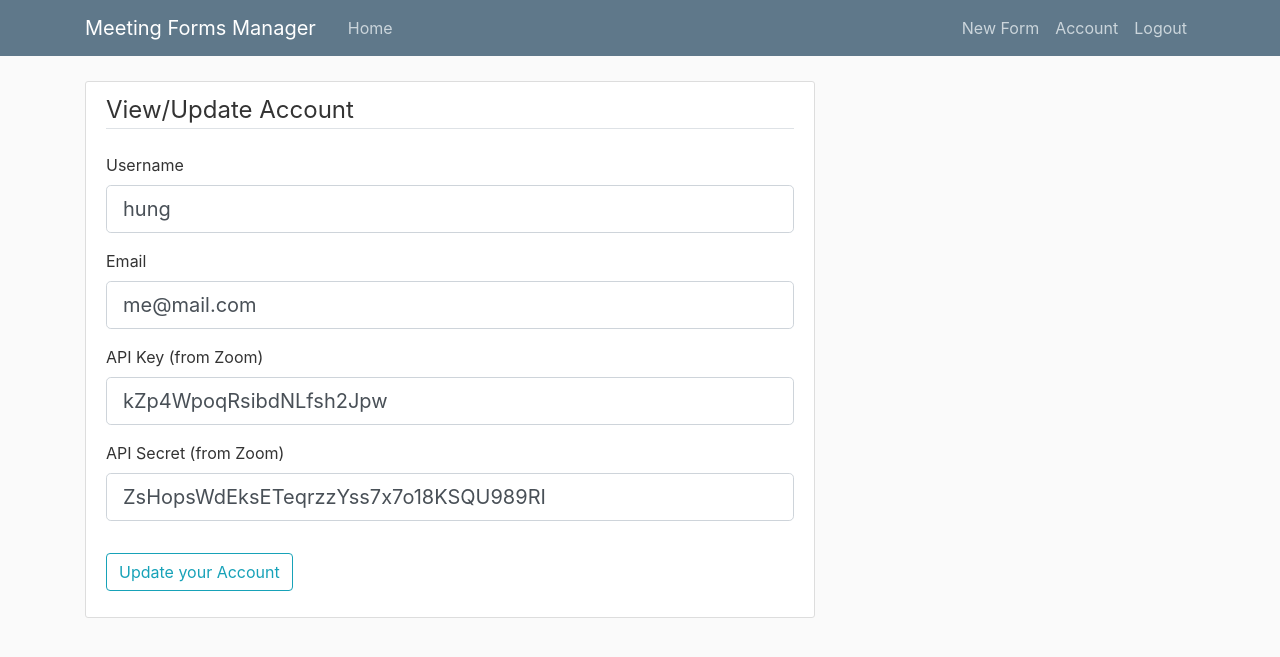
After one commit to hu-ng/form-management, a Flask app: page /account in a window 1280 px wide. The commit adds this page. Shown: the top 657 px of the page. Run offline with Flask 2, Linux system fonts and the light colour scheme; a user stored in the database is signed in; some libraries are stand-ins or nearby versions.

Commit message:
updated requirements.txt

```diff
--- a/requirements.txt
+++ b/requirements.txt
@@ -17,6 +17,7 @@ MarkupSafe==1.1.1
 oauthlib==3.1.0
 pycparser==2.20
 PyJWT==1.7.1
+python-dotenv==0.13.0
 requests==2.23.0
 requests-oauthlib==1.3.0
 six==1.14.0
@@ -24,3 +25,4 @@ SQLAlchemy==1.3.16
 urllib3==1.25.9
 Werkzeug==1.0.1
 WTForms==2.3.1
+zoomus==1.1.3
--- a/zoom_app/__init__.py
+++ b/zoom_app/__init__.py
@@ -5,7 +5,6 @@ from flask_login import LoginManager
 
 
 app = Flask(__name__)
-app.config.from_pyfile('settings.py')
 app.config['SQLALCHEMY_DATABASE_URI'] = "sqlite:///site.db"
 app.config['SECRET_KEY'] = '5791628bb0b13ce0c676dfde280ba245'
 db = SQLAlchemy(app)
--- a/zoom_app/forms.py
+++ b/zoom_app/forms.py
@@ -49,6 +49,48 @@ class RegistrationForm(FlaskForm):
         return True
 
 
+class UpdateAccountForm(FlaskForm):
+    username = StringField('Username', validators=[DataRequired(), Length(min=2, max=20)])
+    email = StringField("Email", validators=[DataRequired(), Email()])
+    api_key = StringField('API Key (from Zoom)', validators=[DataRequired()])
+    api_secret = StringField('API Secret (from Zoom)', validators=[DataRequired()])
+    submit = SubmitField("Update your Account")
+
+
+    def validate_username(self, username):
+        if username.data != current_user.username:
+            user = User.query.filter_by(username=username.data).first()
+            if user:
+                raise ValidationError('That username is taken. Please choose a different one.')
+
+
+    def validate_email(self, email):
+        if email.data != current_user.email:
+            user = User.query.filter_by(email=email.data).first()
+            if user:
+                raise ValidationError('That email is taken. Please choose a different one.')
+
+
+    def validate(self):
+        """
+        Send a test request to see if this API credentials are valid
+        """
+        rv = FlaskForm.validate(self)
+        if not rv:
+            return False
+
+        client = ZoomClient(api_key=self.api_key.data, api_secret=self.api_secret.data)
+        response = json.loads(client.user.list().content)
+
+        # If invalid credentials, raise error to the form.
+        if response.get("code") == 124:
+            self.api_key.errors.append(response.get("message"))
+            self.api_secret.errors.append(response.get("message"))
+            return False
+
+        return True
+
+
 class LoginForm(FlaskForm):
     email = StringField("Email",
                         validators=[DataRequired(), Email()])
--- a/zoom_app/models.py
+++ b/zoom_app/models.py
@@ -33,7 +33,7 @@ class MeetingForm(db.Model):
     registrants = db.relationship('Registrant', backref='register_form', lazy=True)
 
     def __repr__(self):
-        return f"Meeting {self.meeting_name}, meeting id: {self.meeting_id}"
+        return f"Meeting {self.meeting_form_name}, meeting id: {self.meeting_id}"
 
 
 # A meeting has many registrants
--- a/zoom_app/routes.py
+++ b/zoom_app/routes.py
@@ -1,7 +1,7 @@
 from flask import render_template, url_for, flash, redirect, request, abort, session, make_response
 from flask.json import jsonify
 from zoom_app import app, db, bcrypt
-from zoom_app.forms import RegistrationForm, LoginForm, MeetingRegistrationForm, MetaMeetingForm
+from zoom_app.forms import RegistrationForm, LoginForm, MeetingRegistrationForm, MetaMeetingForm, UpdateAccountForm
 from zoom_app.models import User, MeetingForm, Registrant
 from flask_login import login_user, current_user, logout_user, login_required
 from zoomus import ZoomClient
@@ -26,8 +26,15 @@ def home():
     if current_user.is_authenticated:
         zoom_client = ZoomClient(current_user.api_key, current_user.api_secret)
         meeting_list_response = zoom_client.meeting.list(user_id="me")
+
+        # Grab all meetings associated with this API credentials
         meetings = json.loads(meeting_list_response.content)['meetings']
-        meeting_forms = current_user.meeting_forms
+        meetings_id = [meeting["id"] for meeting in meetings]
+
+        # Get all forms that this user owns that are associated with this API client
+        meeting_forms = MeetingForm.query\
+            .join(User, MeetingForm.user_id == current_user.id)\
+            .filter(MeetingForm.meeting_id.in_(meetings_id)).all()
     else:
         meetings = []
         meeting_forms = []
@@ -70,6 +77,31 @@ def login():
         else:
             flash('Login Unsuccessful. Please check email and password', 'danger')
     return render_template('login.html', title='Login', form=form)
+
+
+@app.route("/account", methods=['GET', 'POST'])
+@login_required
+def account():
+    form = UpdateAccountForm()
+    if form.validate_on_submit():
+        # Commit changes to the db
+        current_user.username = form.username.data
+        current_user.email = form.email.data
+        current_user.api_key = form.api_key.data
+        current_user.api_secret = form.api_secret.data
+        db.session.commit()
+
+        flash("Updated account details", "success")
+        return redirect(url_for("home"))
+
+    # Populate the form with existing data if GET
+    if request.method == "GET":
+        form.username.data = current_user.username
+        form.email.data = current_user.email
+        form.api_key.data = current_user.api_key
+        form.api_secret.data = current_user.api_secret
+
+    return render_template("account.html", legend="View/Update Account", title="Account Details", form=form)
 
 
 @app.route("/logout", methods=['GET', 'POST'])
@@ -135,6 +167,7 @@ def view_meeting_form(meeting_form_id):
     meeting_form = MeetingForm.query.get_or_404(meeting_form_id)
     creator = meeting_form.creator
 
+    # Make zoom client using creator's credentials
     zoom_client = ZoomClient(creator.api_key, creator.api_secret)
 
     # If the form is not active
--- /dev/null
+++ b/zoom_app/templates/account.html
@@ -0,0 +1,73 @@
+{% extends "layout.html" %}
+{% block content %}
+<div class="col-md-8">
+    <div class="content-section">
+        <form method="POST" action="">
+            {{ form.hidden_tag() }}
+            <fieldset class="form-group">
+                <legend class="border-bottom mb-4">{{ legend }}</legend>
+                <!-- Username -->
+                <div class="form-group">
+                    {{ form.username.label(class="form-control-label") }}
+                    {% if form.username.errors %}
+                        {{ form.username(class="form-control form-control-lg is-invalid") }}
+                        <div class="invalid-feedback">
+                            {% for error in form.username.errors %}
+                                <span>{{ error }}</span>
+                            {% endfor %}
+                        </div>
+                    {% else %}
+                        {{ form.username(class="form-control form-control-lg") }}
+                    {% endif %}
+                </div>
+
+                <!-- Email -->
+                <div class="form-group">
+                  {{ form.email.label(class="form-control-label") }}
+                  {% if form.email.errors %}
+                      {{ form.email(class="form-control form-control-lg is-invalid") }}
+                      <div class="invalid-feedback">
+                          {% for error in form.email.errors %}
+                              <span>{{ error }}</span>
+                          {% endfor %}
+                      </div>
+                  {% else %}
+                      {{ form.email(class="form-control form-control-lg") }}
+                  {% endif %}
+              </div>
+                <!-- API KEY -->
+              <div class="form-group">
+                {{ form.api_key.label(class="form-control-label") }}
+                {% if form.api_key.errors %}
+                    {{ form.api_key(class="form-control form-control-lg is-invalid") }}
+                    <div class="invalid-feedback">
+                        {% for error in form.api_key.errors %}
+                            <span>{{ error }}</span>
+                        {% endfor %}
+                    </div>
+                {% else %}
+                    {{ form.api_key(class="form-control form-control-lg") }}
+                {% endif %}
+              </div>
+              <!-- API Secret -->
+              <div class="form-group">
+                {{ form.api_secret.label(class="form-control-label") }}
+                {% if form.api_secret.errors %}
+                    {{ form.api_secret(class="form-control form-control-lg is-invalid") }}
+                    <div class="invalid-feedback">
+                        {% for error in form.api_secret.errors %}
+                            <span>{{ error }}</span>
+                        {% endfor %}
+                    </div>
+                {% else %}
+                    {{ form.api_secret(class="form-control form-control-lg") }}
+                {% endif %}
+              </div>
+            </fieldset>
+            <div class="form-group">
+                {{ form.submit(class="btn btn-outline-info") }}
+            </div>
+        </form>
+    </div>
+</div>
+{% endblock content %}
--- a/zoom_app/templates/home.html
+++ b/zoom_app/templates/home.html
@@ -49,6 +49,7 @@
             <th scope="col">Meeting ID</th>
             <th scope="col">Form Name</th>
             <th scope="col"># of Registrants</th>
+            <th scope="col">Active?</th>
           </tr>
         </thead>
         <tbody>
@@ -60,7 +61,10 @@
               <a href="{{ url_for('meeting_form', meeting_form_id=meeting_form.id) }}">{{ meeting_form.meeting_form_name }}</a>
             </td>
             <td class="align-middle">
-                {{ list_length(meeting_form.registrants) }}
+              {{ list_length(meeting_form.registrants) }}
+            </td>
+            <td class="align-middle">
+              {{ meeting_form.active }}
             </td>
           </tr>
           {% endfor%}
--- a/zoom_app/templates/layout.html
+++ b/zoom_app/templates/layout.html
@@ -32,6 +32,7 @@
             <div class="navbar-nav">
               {% if current_user.is_authenticated %}
                 <a class="nav-item nav-link" href="{{ url_for('new_form') }}">New Form</a>
+                <a class="nav-item nav-link" href="{{ url_for('account') }}">Account</a>
                 <a class="nav-item nav-link" href="{{ url_for('logout') }}">Logout</a>
               {% else %}
                 <a class="nav-item nav-link" href="{{ url_for('login') }}">Login</a>
```
Also changed, not shown: zoom_app/site.db.
